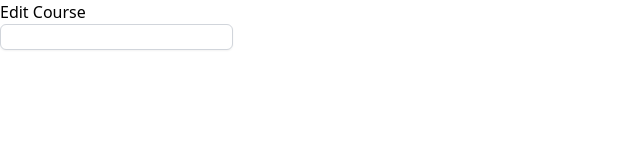
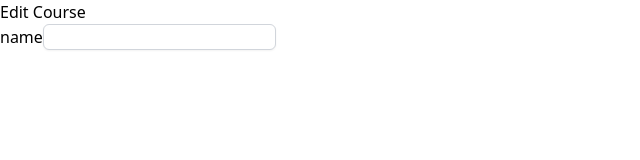
Before and after one commit to anhvupt/angular-custom-input-field, an Angular app: page /courses/details in a window 1280 px wide. Shown: the top 160 px of the page, without its empty margins (0-640 px from the left). Built offline with nearby package versions, Linux system fonts and the light colour scheme.

Commit message:
feat: custom form control name

```diff
--- /dev/null
+++ b/src/components/form-field/form-field.component.html
@@ -0,0 +1,2 @@
+<label for="">{{ label }}</label>
+<input type="text" [(ngModel)]="value" />
--- /dev/null
+++ b/src/components/form-field/form-field.component.ts
@@ -0,0 +1,51 @@
+import { Component, forwardRef, Input, OnInit } from '@angular/core';
+import {
+  ControlValueAccessor,
+  FormsModule,
+  NG_VALUE_ACCESSOR,
+} from '@angular/forms';
+
+@Component({
+  standalone: true,
+  imports: [FormsModule],
+  providers: [
+    {
+      provide: NG_VALUE_ACCESSOR,
+      useExisting: forwardRef(() => FormFieldComponent),
+      multi: true,
+    },
+  ],
+  selector: '[app-form-field]',
+  templateUrl: './form-field.component.html',
+  styleUrls: ['./form-field.component.css'],
+})
+export class FormFieldComponent implements ControlValueAccessor {
+  private _value: any;
+  private onChange: (_: any) => {};
+  private onTouched: () => {};
+
+  get value(): any {
+    return this._value;
+  }
+
+  set value(v: any) {
+    if (v !== this._value) {
+      this._value = v;
+      this.onChange(v);
+    }
+  }
+
+  @Input() label = '';
+
+  writeValue(value: any) {
+    this._value = value;
+  }
+
+  registerOnChange(fn: (_: any) => {}) {
+    this.onChange = fn;
+  }
+
+  registerOnTouched(fn: () => {}) {
+    this.onTouched = fn;
+  }
+}
--- a/src/main.ts
+++ b/src/main.ts
@@ -4,7 +4,7 @@ import { CommonModule } from '@angular/common';
 import { bootstrapApplication } from '@angular/platform-browser';
 import { provideRouter, RouterOutlet } from '@angular/router';
 import { CourseEditPageComponent } from './pages/course-edit-page/course-edit-page.component';
-import { FormFieldComponent } from './pages/form-field/form-field.component';
+import { FormFieldComponent } from './components/form-field/form-field.component';
 
 @Component({
   selector: 'my-app',
--- a/src/pages/course-edit-page/course-edit-page.component.html
+++ b/src/pages/course-edit-page/course-edit-page.component.html
@@ -1,9 +1,11 @@
 <div class="mx-auto my-6 justify-items-end w-max">
   <h1 class="text-xl font-semibold">Edit Course</h1>
-  <form class="mx-auto mt-3" action="">
-    <div class="w-60 flex flex-col" app-form-field>
-
-    </div>
-    <!-- <input type="text" [(ngModel)]="a" /> -->
+  <form [formGroup]="form" class="mx-auto mt-3" action="">
+    <section
+      app-form-field
+      [label]="'name'"
+      formControlName="name"
+      class="w-60 flex flex-col"
+    ></section>
   </form>
 </div>
--- a/src/pages/course-edit-page/course-edit-page.component.ts
+++ b/src/pages/course-edit-page/course-edit-page.component.ts
@@ -1,18 +1,20 @@
-import { CommonModule } from '@angular/common';
-import { Component, OnInit } from '@angular/core';
-import { FormsModule, NgModel } from '@angular/forms';
-import { FormFieldComponent } from '../form-field/form-field.component';
+import { Component, inject, OnInit } from '@angular/core';
+import { FormBuilder, FormsModule, ReactiveFormsModule } from '@angular/forms';
+import { FormFieldComponent } from '../../components/form-field/form-field.component';
 
 @Component({
   standalone: true,
-  imports: [FormsModule, FormFieldComponent],
+  imports: [FormsModule, ReactiveFormsModule, FormFieldComponent],
   selector: 'app-course-edit-page',
   templateUrl: './course-edit-page.component.html',
   styleUrls: ['./course-edit-page.component.scss'],
 })
 export class CourseEditPageComponent implements OnInit {
-  a = '';
-  constructor() {}
+  form = inject(FormBuilder).group({
+    name: '',
+  });
 
-  ngOnInit() {}
+  ngOnInit() {
+    this.form.valueChanges.subscribe(console.log);
+  }
 }
--- a/src/pages/form-field/form-field.component.html
+++ /dev/null
@@ -1 +0,0 @@
-<input type="text" [(ngModel)]="a" />
--- a/src/pages/form-field/form-field.component.ts
+++ /dev/null
@@ -1,16 +0,0 @@
-import { Component, OnInit } from '@angular/core';
-import { FormsModule } from '@angular/forms';
-
-@Component({
-  standalone: true,
-  imports: [FormsModule],
-  selector: '[app-form-field]',
-  templateUrl: './form-field.component.html',
-  styleUrls: ['./form-field.component.css'],
-})
-export class FormFieldComponent implements OnInit {
-  a = '';
-  constructor() {}
-
-  ngOnInit() {}
-}
--- a/tsconfig.json
+++ b/tsconfig.json
@@ -3,7 +3,7 @@
   "compilerOptions": {
     "baseUrl": "./",
     "paths": {
-      "~/*": ["./src/app/*"],
+      "~/*": ["./src/*"],
       "@environment": ["./src/environments/environment"]
     },
     "outDir": "./dist/out-tsc",
```
Also changed, not shown: package.json (+4 -4 lines), src/components/form-field/form-field.component.css (added).
